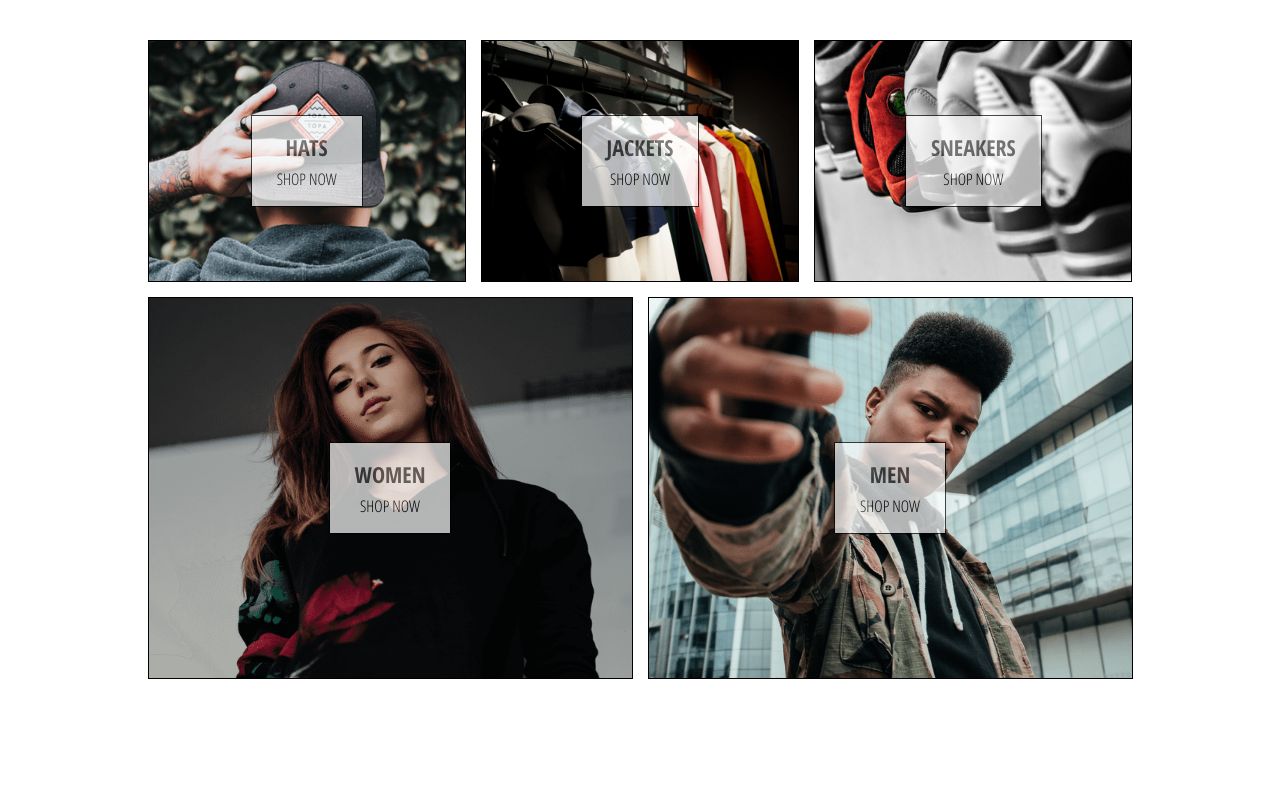
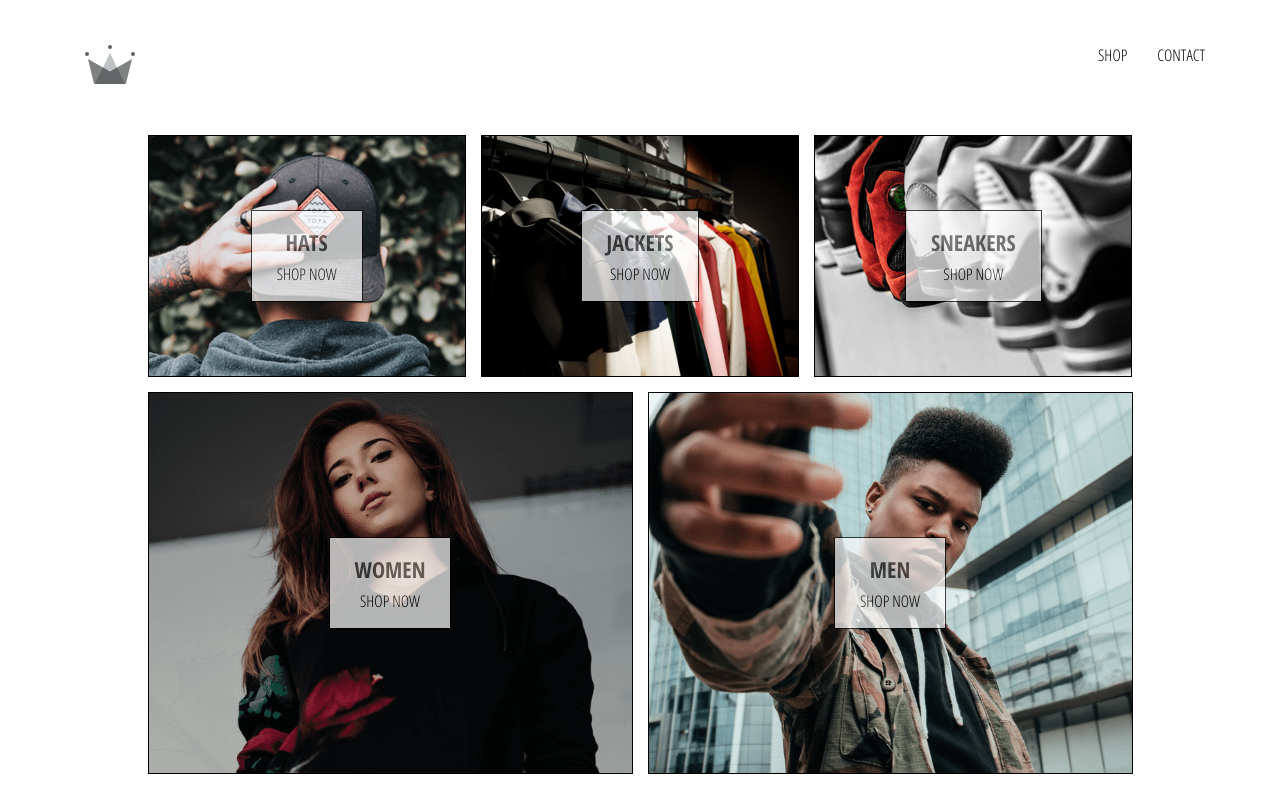
Before and after one commit to diogofgomespinheiro/ClothingApp, a React (Create React App) app: page / in a window 1280 px wide. Shown: the top 812 px of the page. Built offline with nearby package versions, Linux system fonts and the light colour scheme.

Commit message:
Added Header Component and links to home, shop and contact

```diff
--- a/src/App.css
+++ b/src/App.css
@@ -4,3 +4,8 @@
   font-family: "Open Sans Condensed";
   padding: 20px 60px;
 }
+
+a {
+  text-decoration: none;
+  color: black;
+}
--- a/src/App.js
+++ b/src/App.js
@@ -5,6 +5,7 @@
 //Components imports
 import HomePage from "./pages/HomePage/HomePage";
 import Shop from "./pages/Shop/Shop";
+import Header from "./components/Header/Header";
 
 //Style Imports
 import "./App.css";
@@ -12,6 +13,7 @@
 const App = () => {
   return (
     <div>
+      <Header />
       <Switch>
         <Route exact path="/" component={HomePage} />
         <Route path="/shop" component={Shop} />
--- /dev/null
+++ b/src/components/Header/Header.js
@@ -0,0 +1,29 @@
+//Library Imports
+import React from "react";
+import { Link } from "react-router-dom";
+
+//Style Imports
+import "./Header.scss";
+
+//Image Imports
+import {ReactComponent as Logo} from "../../assets/crown.svg";
+
+const Header = () => {
+  return(
+    <div className="header">
+      <Link className="logo-container " to="/">
+        <Logo className="logo" />
+      </Link>
+      <div className="options">
+        <Link className="option" to="/shop">
+          SHOP
+        </Link>
+        <Link className="option" to="/shop">
+          CONTACT
+        </Link>
+      </div>
+    </div>
+  );
+}
+
+export default Header;
--- /dev/null
+++ b/src/components/Header/Header.scss
@@ -0,0 +1,25 @@
+.header {
+  height: 70px;
+  width: 100%;
+  display: flex;
+  justify-content: space-between;
+  margin-bottom: 25px;
+
+  .logo-container {
+    height: 100%;
+    width: 70px;
+    padding: 25px;
+  }
+
+  .options {
+    width: 50%;
+    height: 100%;
+    display: flex;
+    align-items: center;
+    justify-content: flex-end;
+
+    .option {
+      padding: 10px 15px;
+    }
+  }
+}
```
Also changed, not shown: src/assets/crown.svg (added).
